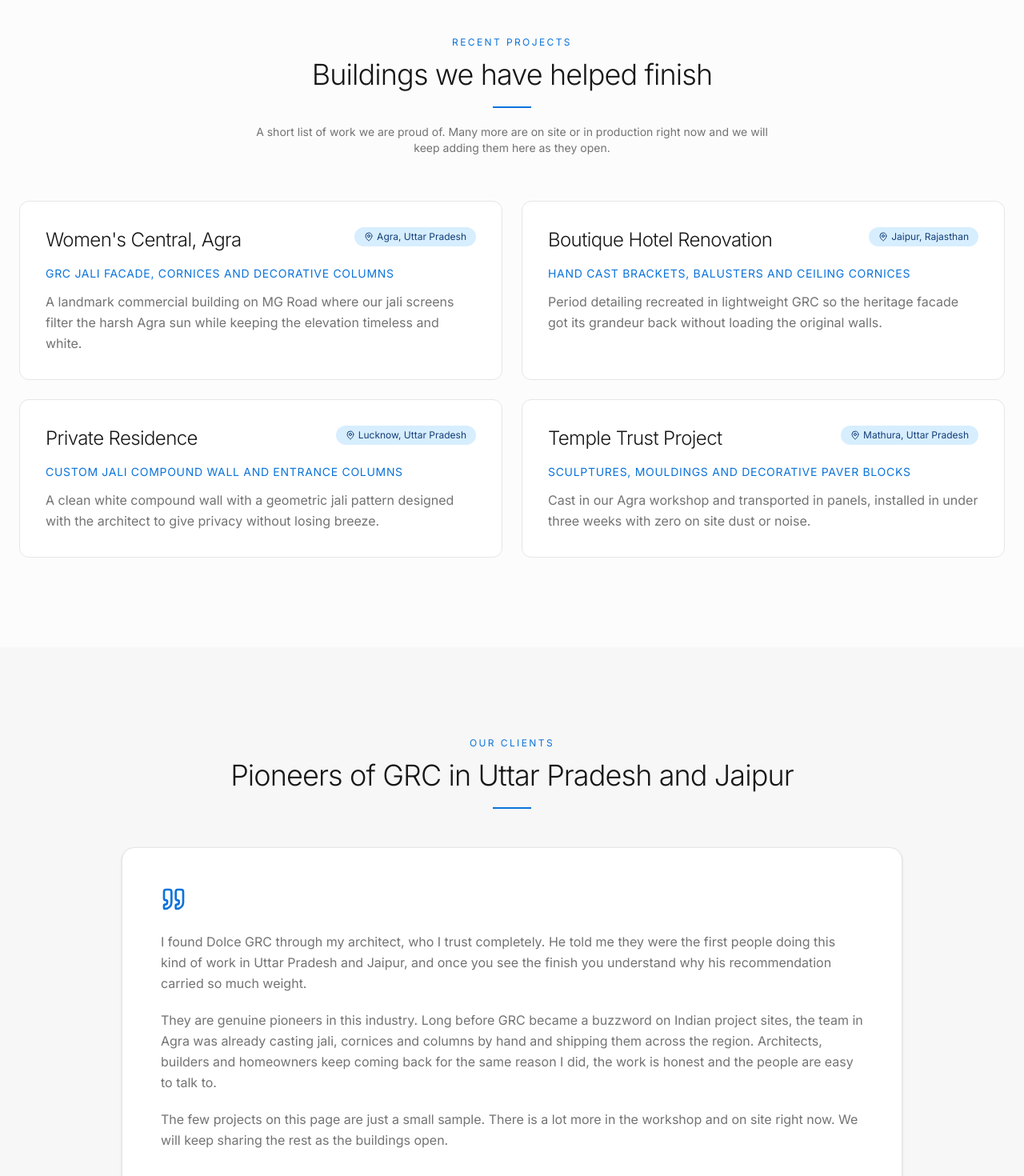
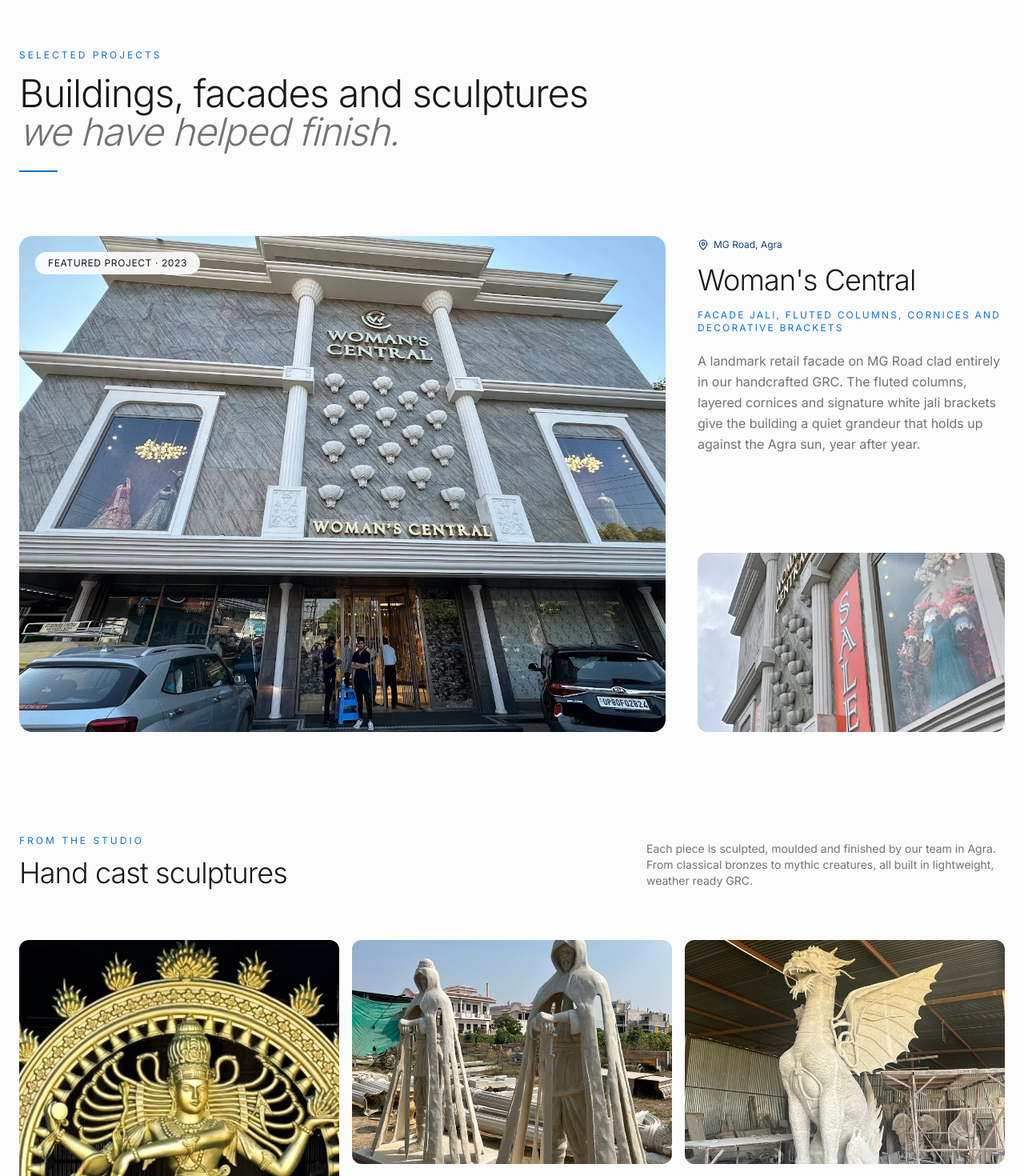
Before and after one commit to priyansha00/distro-content-view, a React (Vite) app: page / in a window 1280 px wide. Shown: the part 3140-4610 px from the top of the page at 80% size. Built offline with nearby package versions, Linux system fonts and the light colour scheme.

Commit message:
Changes
Co-authored-by: priyansha00 <90974301+priyansha00@users.noreply.github.com>

```diff
--- a/src/components/site/Projects.tsx
+++ b/src/components/site/Projects.tsx
@@ -1,77 +1,192 @@
-import { MapPin } from "lucide-react";
+import { MapPin, ArrowUpRight } from "lucide-react";
+import womansCentralFacade from "@/assets/projects/womans-central-facade.webp";
+import womansCentralDetail from "@/assets/projects/womans-central-detail.webp";
+import sculptWarriors from "@/assets/projects/sculpture-warriors.jpg";
+import sculptDragon1 from "@/assets/projects/sculpture-dragon-1.jpg";
+import sculptDragon2 from "@/assets/projects/sculpture-dragon-2.jpg";
+import sculptDragon3 from "@/assets/projects/sculpture-dragon-3.jpg";
+import sculptDancer from "@/assets/projects/sculpture-dancer.jpg";
+import sculptNataraja from "@/assets/projects/sculpture-nataraja.jpg";
 
-const projects = [
-  {
-    name: "Women's Central, Agra",
-    location: "Agra, Uttar Pradesh",
-    scope: "GRC jali facade, cornices and decorative columns",
+const featured = {
+  name: "Woman's Central",
+  location: "MG Road, Agra",
+  scope: "Facade jali, fluted columns, cornices and decorative brackets",
   blurb:
-      "A landmark commercial building on MG Road where our jali screens filter the harsh Agra sun while keeping the elevation timeless and white."
-  },
+    "A landmark retail facade on MG Road clad entirely in our handcrafted GRC. The fluted columns, layered cornices and signature white jali brackets give the building a quiet grandeur that holds up against the Agra sun, year after year.",
+  image: womansCentralFacade,
+  detail: womansCentralDetail,
+  year: "2023",
+};
+
+const sculptures = [
+  { src: sculptNataraja, label: "Nataraja, gold finish", span: "row-span-2" },
+  { src: sculptWarriors, label: "Cloaked warriors, twin set" },
+  { src: sculptDragon1, label: "Winged dragon, in studio" },
+  { src: sculptDancer, label: "Classical dancer, wall mount" },
+  { src: sculptDragon3, label: "Dragon, side profile" },
+  { src: sculptDragon2, label: "Dragon, front view" },
+];
+
+const otherProjects = [
   {
     name: "Boutique Hotel Renovation",
     location: "Jaipur, Rajasthan",
     scope: "Hand cast brackets, balusters and ceiling cornices",
     blurb:
-      "Period detailing recreated in lightweight GRC so the heritage facade got its grandeur back without loading the original walls."
+      "Period detailing recreated in lightweight GRC so the heritage facade got its grandeur back without loading the original walls.",
   },
   {
     name: "Private Residence",
     location: "Lucknow, Uttar Pradesh",
     scope: "Custom jali compound wall and entrance columns",
     blurb:
-      "A clean white compound wall with a geometric jali pattern designed with the architect to give privacy without losing breeze."
+      "A clean white compound wall with a geometric jali pattern designed with the architect to give privacy without losing breeze.",
   },
   {
     name: "Temple Trust Project",
     location: "Mathura, Uttar Pradesh",
     scope: "Sculptures, mouldings and decorative paver blocks",
     blurb:
-      "Cast in our Agra workshop and transported in panels, installed in under three weeks with zero on site dust or noise."
-  }
+      "Cast in our Agra workshop and transported in panels, installed in under three weeks with zero on site dust or noise.",
+  },
 ];
 
 export function Projects() {
   return (
-    <section id="projects" className="py-20 md:py-28">
+    <section id="projects" className="py-20 md:py-32 bg-background">
       <div className="container mx-auto px-6 max-w-7xl">
-        <div className="text-center mb-14">
-          <span className="text-xs tracking-[0.2em] uppercase text-brand-blue mb-3 block">
-            Recent Projects
+        {/* Section header */}
+        <div className="max-w-3xl mb-16 md:mb-20">
+          <span className="text-xs tracking-[0.25em] uppercase text-brand-blue mb-4 block">
+            Selected Projects
           </span>
-          <h2 className="text-3xl md:text-4xl font-light tracking-tight">
-            Buildings we have helped finish
+          <h2 className="text-4xl md:text-5xl font-light tracking-tight leading-[1.1]">
+            Buildings, facades and sculptures <br className="hidden md:block" />
+            <span className="italic text-muted-foreground">we have helped finish.</span>
           </h2>
-          <div className="w-12 h-0.5 bg-brand-blue mx-auto mt-5" />
-          <p className="text-luxury-caption max-w-2xl mx-auto mt-5">
-            A short list of work we are proud of. Many more are on site or in
-            production right now and we will keep adding them here as they open.
+          <div className="w-12 h-0.5 bg-brand-blue mt-6" />
+        </div>
+
+        {/* Featured: Woman's Central */}
+        <article className="grid grid-cols-1 lg:grid-cols-12 gap-6 lg:gap-10 mb-24 md:mb-32">
+          <div className="lg:col-span-8 relative overflow-hidden rounded-2xl bg-luxury-pearl group">
+            <img
+              src={featured.image}
+              alt="Woman's Central facade in Agra clad in Dolce GRC jali, columns and cornices"
+              loading="lazy"
+              className="w-full h-[420px] md:h-[620px] object-cover transition-transform duration-700 group-hover:scale-[1.03]"
+            />
+            <div className="absolute top-5 left-5 bg-card/90 backdrop-blur-sm rounded-full px-4 py-1.5 text-xs tracking-wider uppercase text-foreground">
+              Featured Project · {featured.year}
+            </div>
+          </div>
+
+          <div className="lg:col-span-4 flex flex-col justify-between">
+            <div>
+              <span className="inline-flex items-center gap-1.5 text-xs text-brand-blue-dark mb-4">
+                <MapPin className="h-3.5 w-3.5" />
+                {featured.location}
+              </span>
+              <h3 className="text-3xl md:text-4xl font-light tracking-tight mb-4">
+                {featured.name}
+              </h3>
+              <p className="text-xs uppercase tracking-[0.18em] text-brand-blue mb-5">
+                {featured.scope}
+              </p>
+              <p className="text-luxury-body text-muted-foreground leading-relaxed">
+                {featured.blurb}
               </p>
             </div>
 
-        <div className="grid grid-cols-1 md:grid-cols-2 gap-6">
-          {projects.map((p) => (
+            <div className="mt-8 overflow-hidden rounded-xl">
+              <img
+                src={featured.detail}
+                alt="Detail of GRC jali brackets and fluted columns at Woman's Central, Agra"
+                loading="lazy"
+                className="w-full h-56 object-cover"
+              />
+            </div>
+          </div>
+        </article>
+
+        {/* Sculpture studio grid */}
+        <div className="mb-12 md:mb-16 flex items-end justify-between flex-wrap gap-4">
+          <div>
+            <span className="text-xs tracking-[0.25em] uppercase text-brand-blue mb-3 block">
+              From the Studio
+            </span>
+            <h3 className="text-3xl md:text-4xl font-light tracking-tight">
+              Hand cast sculptures
+            </h3>
+          </div>
+          <p className="text-luxury-caption max-w-md">
+            Each piece is sculpted, moulded and finished by our team in Agra. From
+            classical bronzes to mythic creatures, all built in lightweight,
+            weather ready GRC.
+          </p>
+        </div>
+
+        <div className="grid grid-cols-2 md:grid-cols-3 gap-3 md:gap-4 auto-rows-[220px] md:auto-rows-[280px] mb-24 md:mb-32">
+          {sculptures.map((s, i) => (
+            <figure
+              key={i}
+              className={`relative overflow-hidden rounded-xl group bg-luxury-pearl ${s.span ?? ""}`}
+            >
+              <img
+                src={s.src}
+                alt={s.label}
+                loading="lazy"
+                className="w-full h-full object-cover transition-transform duration-700 group-hover:scale-105"
+              />
+              <div className="absolute inset-0 bg-gradient-to-t from-luxury-navy/80 via-luxury-navy/0 to-transparent opacity-0 group-hover:opacity-100 transition-opacity duration-500" />
+              <figcaption className="absolute bottom-4 left-4 right-4 text-primary-foreground text-sm tracking-wide opacity-0 group-hover:opacity-100 transition-opacity duration-500 flex items-center justify-between">
+                <span>{s.label}</span>
+                <ArrowUpRight className="h-4 w-4" />
+              </figcaption>
+            </figure>
+          ))}
+        </div>
+
+        {/* Other projects list */}
+        <div className="border-t border-border pt-16">
+          <div className="mb-10">
+            <span className="text-xs tracking-[0.25em] uppercase text-brand-blue mb-3 block">
+              More Work
+            </span>
+            <h3 className="text-2xl md:text-3xl font-light tracking-tight">
+              Other recent projects
+            </h3>
+          </div>
+
+          <div className="divide-y divide-border">
+            {otherProjects.map((p) => (
               <article
                 key={p.name}
-              className="group p-7 md:p-8 rounded-xl border border-border bg-card hover:border-brand-blue/30 hover:shadow-elegant transition-all"
+                className="grid grid-cols-1 md:grid-cols-12 gap-4 md:gap-8 py-8 group cursor-default"
               >
-              <div className="flex items-start justify-between gap-4 mb-4">
-                <h3 className="text-xl md:text-2xl font-light tracking-tight">
+                <div className="md:col-span-4">
+                  <h4 className="text-xl font-light tracking-tight mb-1.5 group-hover:text-brand-blue transition-colors">
                     {p.name}
-                </h3>
-                <span className="shrink-0 inline-flex items-center gap-1 text-xs text-brand-blue-dark bg-brand-blue-light rounded-full px-3 py-1">
+                  </h4>
+                  <span className="inline-flex items-center gap-1 text-xs text-muted-foreground">
                     <MapPin className="h-3 w-3" />
                     {p.location}
                   </span>
                 </div>
-              <p className="text-sm uppercase tracking-wider text-brand-blue mb-3">
+                <div className="md:col-span-3">
+                  <p className="text-xs uppercase tracking-[0.15em] text-brand-blue">
                     {p.scope}
                   </p>
+                </div>
+                <div className="md:col-span-5">
                   <p className="text-luxury-body text-muted-foreground leading-relaxed">
                     {p.blurb}
                   </p>
+                </div>
               </article>
             ))}
+          </div>
         </div>
       </div>
     </section>
```
Lines whose indentation alone changed are shown as unchanged.
